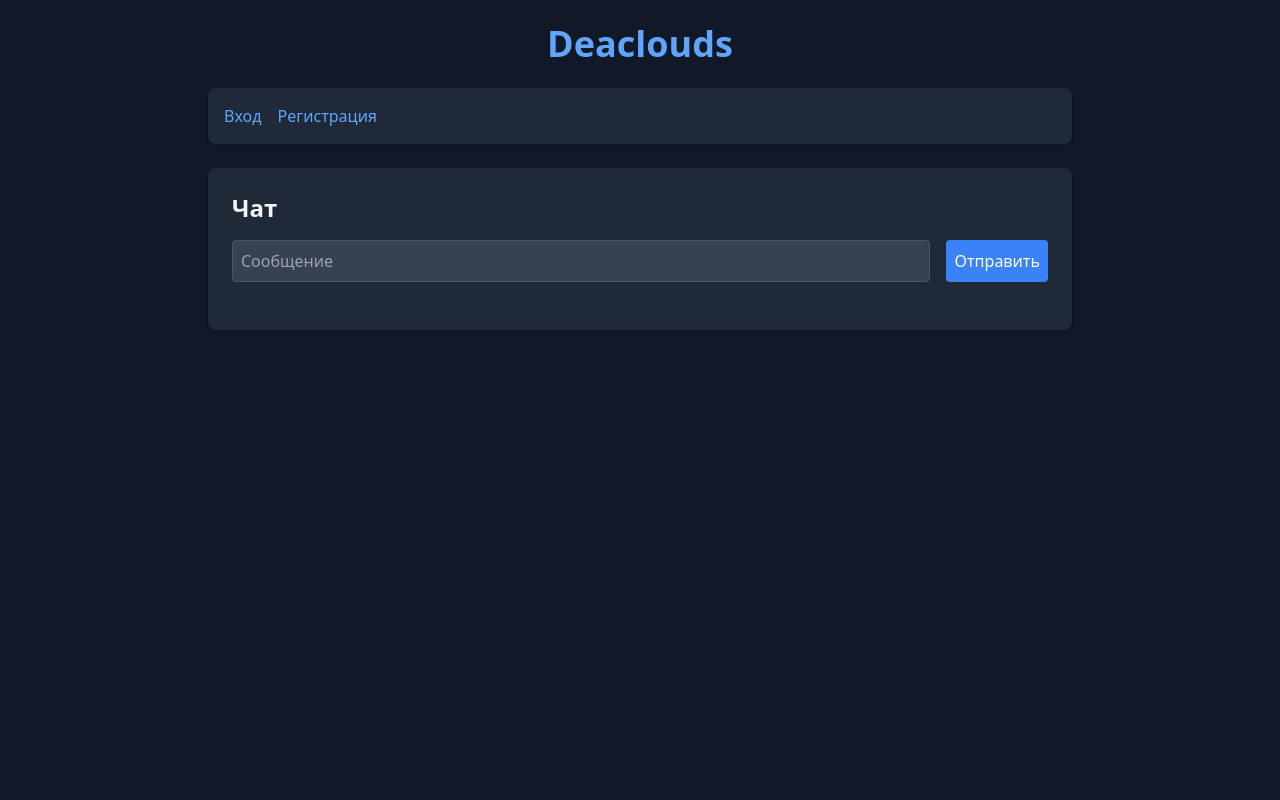
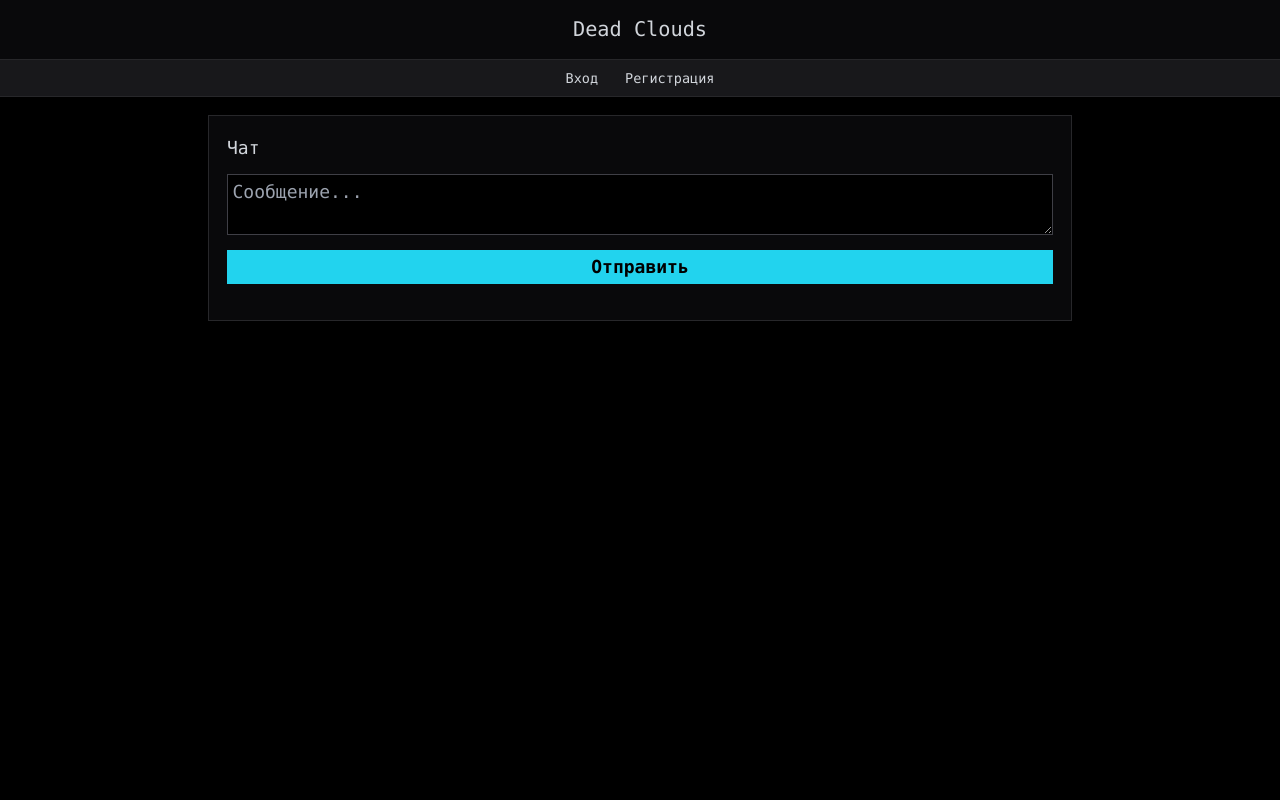
Before and after one commit to hepvov1/itsneedforme, a Flask app: page /chat in a window 1280 px wide. Run offline with Flask 3, Linux system fonts and the light colour scheme; data comes from the database, SQL or seed files in the repository; data that the repository does not hold is empty; some libraries are stand-ins or nearby versions.

Commit message:
Update index.html

```diff
--- a/templates/index.html
+++ b/templates/index.html
@@ -1,167 +1,135 @@
 <!DOCTYPE html>
-<html lang="ru" class="dark">
+<html lang="ru" class="bg-black text-gray-300 font-mono text-lg leading-snug">
 <head>
   <meta charset="UTF-8">
-  <meta name="viewport" content="width=device-width, initial-scale=1.0">
-  <title>Deaclouds</title>
+  <meta name="viewport" content="width=device-width, initial-scale=1">
+  <title>Dead Clouds</title>
   <script src="https://cdn.tailwindcss.com"></script>
 </head>
-<body class="bg-gray-900 text-gray-100 font-sans">
-  <div class="container mx-auto px-4 py-6 max-w-4xl">
-    <!-- Site Title -->
-    <header class="text-center mb-6">
-      <h1 class="text-4xl font-bold text-blue-400">Deaclouds</h1>
-    </header>
+<body class="min-h-screen">
+  <header class="text-center text-lg bg-zinc-950 border-b border-zinc-800 py-3">Dead Clouds</header>
 
-    <!-- Navigation -->
-    <nav class="flex flex-col sm:flex-row justify-between items-center mb-6 bg-gray-800 p-4 rounded-lg shadow">
+  <nav class="flex flex-wrap justify-center bg-zinc-900 border-b border-zinc-800 text-xs">
     {% if session.username %}
-        <div class="flex flex-wrap gap-4 mb-4 sm:mb-0">
-          <a href="/" class="text-blue-400 hover:underline">Главная</a>
-          <a href="/chat" class="text-blue-400 hover:underline">Чат</a>
-          <a href="/data" class="text-blue-400 hover:underline">Посты</a>
-          <a href="/news" class="text-blue-400 hover:underline">Новостник</a>
-          {% if session.role=='owner' %}
-            <a href="/admin" class="text-blue-400 hover:underline">Админка</a>
+      <a href="/" class="px-3 py-2 hover:bg-cyan-400 hover:text-black {% if page=='home' %}bg-cyan-400 text-black font-bold{% endif %}">Главная</a>
+      <a href="/chat" class="px-3 py-2 hover:bg-cyan-400 hover:text-black {% if page=='chat' %}bg-cyan-400 text-black font-bold{% endif %}">Чат</a>
+      <a href="/data" class="px-3 py-2 hover:bg-cyan-400 hover:text-black {% if page=='data' %}bg-cyan-400 text-black font-bold{% endif %}">Посты</a>
+      <a href="/news" class="px-3 py-2 hover:bg-cyan-400 hover:text-black {% if page=='news' %}bg-cyan-400 text-black font-bold{% endif %}">Новостник</a>
+      {% if session.role == 'owner' %}
+        <a href="/admin" class="px-3 py-2 hover:bg-cyan-400 hover:text-black {% if page=='admin' %}bg-cyan-400 text-black font-bold{% endif %}">Админка</a>
       {% endif %}
-        </div>
-        <a href="/logout" class="text-red-400 hover:underline">Выйти ({{ session.username }})</a>
+      <a href="/logout" class="px-3 py-2 hover:bg-red-600 hover:text-white">Выйти ({{ session.username }})</a>
     {% else %}
-        <div class="flex gap-4">
-          <a href="/auth/login" class="text-blue-400 hover:underline">Вход</a>
-          <a href="/auth/register" class="text-blue-400 hover:underline">Регистрация</a>
-        </div>
+      <a href="/login" class="px-3 py-2 hover:bg-cyan-400 hover:text-black {% if page=='login' %}bg-cyan-400 text-black font-bold{% endif %}">Вход</a>
+      <a href="/register" class="px-3 py-2 hover:bg-cyan-400 hover:text-black {% if page=='register' %}bg-cyan-400 text-black font-bold{% endif %}">Регистрация</a>
     {% endif %}
   </nav>
 
-    <!-- Main Content -->
-    <main class="bg-gray-800 p-6 rounded-lg shadow">
+  <main class="flex flex-col md:flex-row p-4 gap-4 justify-center">
+    <section class="w-full max-w-3xl bg-zinc-950 border border-zinc-800 p-4">
       {% if page=='home' %}
-        <h1 class="text-2xl font-bold mb-4 text-gray-100">Добро пожаловать, {{ session.username }}!</h1>
+        <h2 class="text-base mb-4">Добро пожаловать, {{ session.username }}</h2>
 
       {% elif page=='login' %}
-        <h1 class="text-2xl font-bold mb-4 text-gray-100">Вход</h1>
-        <form method="POST" class="flex flex-col gap-4 max-w-md">
-          <input type="text" name="username" placeholder="Имя пользователя" class="p-2 border border-gray-600 rounded bg-gray-700 text-gray-100" required>
-          <input type="password" name="password" placeholder="Пароль" class="p-2 border border-gray-600 rounded bg-gray-700 text-gray-100" required>
-          <button type="submit" class="bg-blue-500 text-white p-2 rounded hover:bg-blue-600">Войти</button>
+        <h2 class="text-base mb-3">Вход</h2>
+        <form method="POST" action="/login" class="space-y-2">
+          <input name="username" placeholder="Логин" required class="w-full p-1 bg-black border border-zinc-700 text-white">
+          <input type="password" name="password" placeholder="Пароль" required class="w-full p-1 bg-black border border-zinc-700 text-white">
+          <button class="w-full bg-cyan-400 text-black py-1 font-bold">Войти</button>
         </form>
 
       {% elif page=='register' %}
-        <h1 class="text-2xl font-bold mb-4 text-gray-100">Регистрация</h1>
-        <form method="POST" class="flex flex-col gap-4 max-w-md">
-          <input type="text" name="username" placeholder="Имя пользователя" class="p-2 border border-gray-600 rounded bg-gray-700 text-gray-100" required>
-          <input type="email" name="email" placeholder="Email" class="p-2 border border-gray-600 rounded bg-gray-700 text-gray-100" required>
-          <input type="password" name="password" placeholder="Пароль" class="p-2 border border-gray-600 rounded bg-gray-700 text-gray-100" required>
-          <button type="submit" class="bg-blue-500 text-white p-2 rounded hover:bg-blue-600">Зарегистрироваться</button>
+        <h2 class="text-base mb-3">Регистрация</h2>
+        <form method="POST" action="/register" class="space-y-2">
+          <input name="username" placeholder="Логин" required class="w-full p-1 bg-black border border-zinc-700 text-white">
+          <input type="password" name="password" placeholder="Пароль" required class="w-full p-1 bg-black border border-zinc-700 text-white">
+          <button class="w-full bg-cyan-400 text-black py-1 font-bold">Зарегистрироваться</button>
         </form>
 
       {% elif page=='chat' %}
-        <h1 class="text-2xl font-bold mb-4 text-gray-100">Чат</h1>
-        <form method="POST" class="flex flex-col sm:flex-row gap-4 mb-6">
-          <input type="text" name="content" placeholder="Сообщение" class="flex-grow p-2 border border-gray-600 rounded bg-gray-700 text-gray-100" required>
-          <button type="submit" class="bg-blue-500 text-white p-2 rounded hover:bg-blue-600">Отправить</button>
+        <h2 class="text-base mb-3">Чат</h2>
+        <form method="POST" action="/chat" class="mb-4 space-y-2">
+          <textarea name="content" placeholder="Сообщение..." required class="w-full p-1 bg-black border border-zinc-700 text-white"></textarea>
+          <button class="w-full bg-cyan-400 text-black py-1 font-bold">Отправить</button>
         </form>
-        <div class="space-y-4">
         {% for m in chat %}
-            <div class="border border-gray-600 p-4 rounded bg-gray-700">
-              <p class="font-semibold text-gray-100">{{ m.username }}: {{ m.content }}</p>
-              <p class="text-sm text-gray-400">{{ m.created_at }}</p>
+          <div class="border-b border-zinc-800 py-2">
+            <a href="/profile/{{ m.username }}" class="text-cyan-400 hover:underline">{{ m.username }}</a>: {{ m.content }}<br>
+            <span class="text-xs text-gray-600">{{ m.created_at }}</span>
           </div>
         {% endfor %}
-        </div>
 
       {% elif page=='data' %}
-        <h1 class="text-2xl font-bold mb-4 text-gray-100">Посты</h1>
-        <form method="POST" class="flex flex-col gap-4 mb-6 max-w-md">
-          <input type="text" name="title" placeholder="Заголовок" class="p-2 border border-gray-600 rounded bg-gray-700 text-gray-100" required>
-          <input type="text" name="tag" placeholder="Тег" class="p-2 border border-gray-600 rounded bg-gray-700 text-gray-100" required>
-          <textarea name="content" placeholder="Содержание" class="p-2 border border-gray-600 rounded bg-gray-700 text-gray-100" required></textarea>
-          <button type="submit" class="bg-blue-500 text-white p-2 rounded hover:bg-blue-600">Создать</button>
+        <h2 class="text-base mb-3">Посты</h2>
+        <form method="POST" action="/data" class="mb-4 space-y-2">
+          <input name="title" placeholder="Заголовок" required class="w-full p-1 bg-black border border-zinc-700 text-white">
+          <input name="tag" placeholder="Тег" class="w-full p-1 bg-black border border-zinc-700 text-white">
+          <textarea name="content" placeholder="Текст..." required class="w-full p-1 bg-black border border-zinc-700 text-white"></textarea>
+          <button class="w-full bg-cyan-400 text-black py-1 font-bold">Создать</button>
         </form>
-        <div class="space-y-4">
         {% for post in data %}
-            <div class="border border-gray-600 p-4 rounded bg-gray-700">
-              <h2 class="text-xl font-semibold text-gray-100">{{ post.title }} [{{ post.tag }}]</h2>
-              <p>{{ post.content }}</p>
-              <p class="text-sm text-gray-400">{{ post.created_at }}</p>
+          <div class="border-b border-zinc-800 py-2">
+            <strong>{{ post.title }}</strong> [{{ post.tag }}]<br>
+            {{ post.content }}<br>
+            <span class="text-xs text-gray-600">{{ post.created_at }}</span>
           </div>
         {% endfor %}
-        </div>
 
       {% elif page=='news' %}
-        <h1 class="text-2xl font-bold mb-4 text-gray-100">Новостник</h1>
-        <p class="text-gray-400 mb-4">Ваша роль: {{ role }}</p>
-        {% if role == 'owner' %}
-          <form method="POST" class="flex flex-col gap-4 mb-6 max-w-md">
-            <input type="text" name="title" placeholder="Заголовок новости" class="p-2 border border-gray-600 rounded bg-gray-700 text-gray-100" required>
-            <textarea name="body" placeholder="Текст новости" rows="5" class="p-2 border border-gray-600 rounded bg-gray-700 text-gray-100" required></textarea>
-            <button type="submit" class="bg-blue-500 text-white p-2 rounded hover:bg-blue-600">Опубликовать новость</button>
+        <h2 class="text-base mb-3">Новостник</h2>
+        {% if session.role == 'owner' %}
+        <form method="POST" action="/news" class="mb-4 space-y-2">
+          <input name="title" placeholder="Заголовок" required class="w-full p-1 bg-black border border-zinc-700 text-white">
+          <textarea name="body" placeholder="Текст новости..." required class="w-full p-1 bg-black border border-zinc-700 text-white"></textarea>
+          <button class="w-full bg-cyan-400 text-black py-1 font-bold">Опубликовать</button>
         </form>
-        {% else %}
-          <p class="text-red-400 mb-6">Только пользователи с ролью 'owner' могут публиковать новости.</p>
         {% endif %}
-        <div class="space-y-4">
         {% for item in news %}
-            <div class="border border-gray-600 p-4 rounded bg-gray-700">
-              <h2 class="text-xl font-semibold text-gray-100">{{ item.title }} ({{ item.created_at }}, {{ item.username }})</h2>
-              <p>{{ item.body }}</p>
+          <div class="border-b border-zinc-800 py-2">
+            <strong>{{ item.title }}</strong><br>
+            {{ item.body }}<br>
+            <span class="text-xs text-gray-600">{{ item.created_at }} от <a href="/profile/{{ item.username }}" class="text-cyan-400 hover:underline">{{ item.username }}</a></span>
           </div>
         {% endfor %}
-        </div>
+
+      {% elif page=='admin' %}
+        <h2 class="text-base mb-3">Админка</h2>
+        <ul class="space-y-2">
+          {% for u in users %}
+          <li class="border-b border-zinc-800 pb-2">
+            <a href="/profile/{{ u.username }}" class="text-cyan-400 hover:underline">{{ u.username }}</a> <span class="text-gray-500">[{{ u.role }}]</span>
+            {% if u.username != session.username %}
+              <form method="POST" action="/grant/{{ u.username }}?role=moder" class="inline"><button class="bg-zinc-800 text-white px-2 py-1 text-xs">Модер</button></form>
+              <form method="POST" action="/grant/{{ u.username }}?role=owner" class="inline"><button class="bg-zinc-800 text-white px-2 py-1 text-xs">Владелец</button></form>
+              <form method="POST" action="/revoke/{{ u.username }}" class="inline"><button class="bg-zinc-800 text-white px-2 py-1 text-xs">Снять</button></form>
+              <form method="POST" action="/ban/{{ u.username }}" class="inline"><button class="bg-red-600 text-white px-2 py-1 text-xs">Бан</button></form>
+            {% endif %}
+          </li>
+          {% endfor %}
+        </ul>
 
       {% elif page=='profile' %}
-        <h1 class="text-2xl font-bold mb-4 text-gray-100">Профиль: {{ profile.username }}</h1>
-        <p><strong>Email:</strong> {% if session.role=='owner' or session.username==profile.username %}{{ profile.email }}{% else %}скрыт{% endif %}</p>
-        <p><strong>Роль:</strong> [{{ profile.role }}]</p>
-        {% if session.role=='owner' and session.username!=profile.username %}
-          <div class="flex flex-col sm:flex-row gap-4 mt-4">
-            <form method="POST" action="/grant/{{ profile.username }}?role=moder">
-              <button type="submit" class="bg-green-500 text-white p-2 rounded hover:bg-green-600">Сделать модератором</button>
-            </form>
-            <form method="POST" action="/grant/{{ profile.username }}?role=owner">
-              <button type="submit" class="bg-green-500 text-white p-2 rounded hover:bg-green-600">Сделать владельцем</button>
-            </form>
-            <form method="POST" action="/revoke/{{ profile.username }}">
-              <button type="submit" class="bg-yellow-500 text-white p-2 rounded hover:bg-yellow-600">Снять права</button>
-            </form>
-            <form method="POST" action="/ban/{{ profile.username }}">
-              <button type="submit" class="bg-red-500 text-white p-2 rounded hover:bg-red-600">Забанить</button>
-            </form>
-          </div>
+        <h2 class="text-base mb-2">Профиль: {{ profile.username }}</h2>
+        <p>Роль: <span class="text-gray-500">[{{ profile.role }}]</span></p>
+        {% if session.role == 'owner' and profile.username != session.username %}
+          <form method="POST" action="/grant/{{ profile.username }}?role=moder"><button class="bg-zinc-800 px-2 py-1 mt-2 text-white text-xs">Модер</button></form>
+          <form method="POST" action="/grant/{{ profile.username }}?role=owner"><button class="bg-zinc-800 px-2 py-1 mt-2 text-white text-xs">Владелец</button></form>
+          <form method="POST" action="/revoke/{{ profile.username }}"><button class="bg-zinc-800 px-2 py-1 mt-2 text-white text-xs">Снять</button></form>
+          <form method="POST" action="/ban/{{ profile.username }}"><button class="bg-red-600 px-2 py-1 mt-2 text-white text-xs">Бан</button></form>
         {% endif %}
+      {% endif %}
+    </section>
 
-      {% elif page=='admin' %}
-        <h1 class="text-2xl font-bold mb-4 text-gray-100">Админка</h1>
-        <div class="space-y-4">
+    {% if session.username %}
+    <aside class="bg-zinc-950 border border-zinc-800 p-4 w-full md:w-64 h-fit">
+      <h3 class="font-bold mb-2 border-b border-zinc-800">Пользователи</h3>
+      <ul class="space-y-1 text-sm">
         {% for u in users %}
-            <div class="border border-gray-600 p-4 rounded bg-gray-700 flex flex-col sm:flex-row justify-between items-start sm:items-center">
-              <p>{{ u.username }} [{{ u.role }}]</p>
-              {% if u.username!=session.username %}
-                <div class="flex flex-col sm:flex-row gap-2 mt-2 sm:mt-0">
-                  <a href="/grant/{{ u.username }}?role=moder" class="text-green-400 hover:underline">Модер</a>
-                  <a href="/grant/{{ u.username }}?role=owner" class="text-green-400 hover:underline">Владелец</a>
-                  <a href="/revoke/{{ u.username }}" class="text-yellow-400 hover:underline">Снять</a>
-                  <a href="/ban/{{ u.username }}" class="text-red-400 hover:underline">Бан</a>
-                </div>
-              {% endif %}
-            </div>
+          <li><a href="/profile/{{ u.username }}" class="text-cyan-400 hover:underline">{{ u.username }}</a> <span class="text-gray-500">[{{ u.role }}]</span></li>
         {% endfor %}
-        </div>
+      </ul>
+    </aside>
     {% endif %}
   </main>
-
-    <!-- Users List -->
-    {% if session.username %}
-      <aside class="mt-6 bg-gray-800 p-4 rounded-lg shadow">
-        <h2 class="text-xl font-bold mb-4 text-gray-100">Пользователи</h2>
-        <div class="space-y-2">
-          {% for u in users %}
-            <a href="/profile/{{ u.username }}" class="block text-blue-400 hover:underline">{{ u.username }} [{{ u.role }}]</a>
-          {% endfor %}
-        </div>
-      </aside>
-    {% endif %}
-  </div>
 </body>
 </html>
```
Lines whose indentation alone changed are shown as unchanged.
